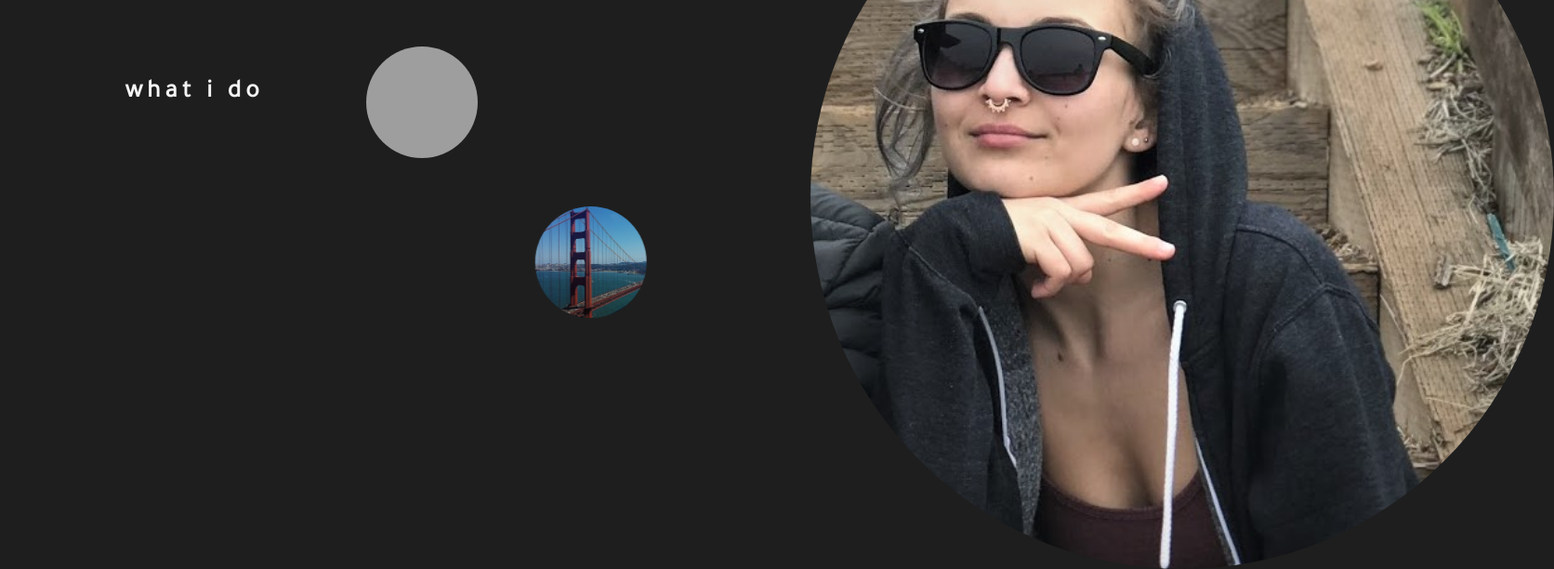
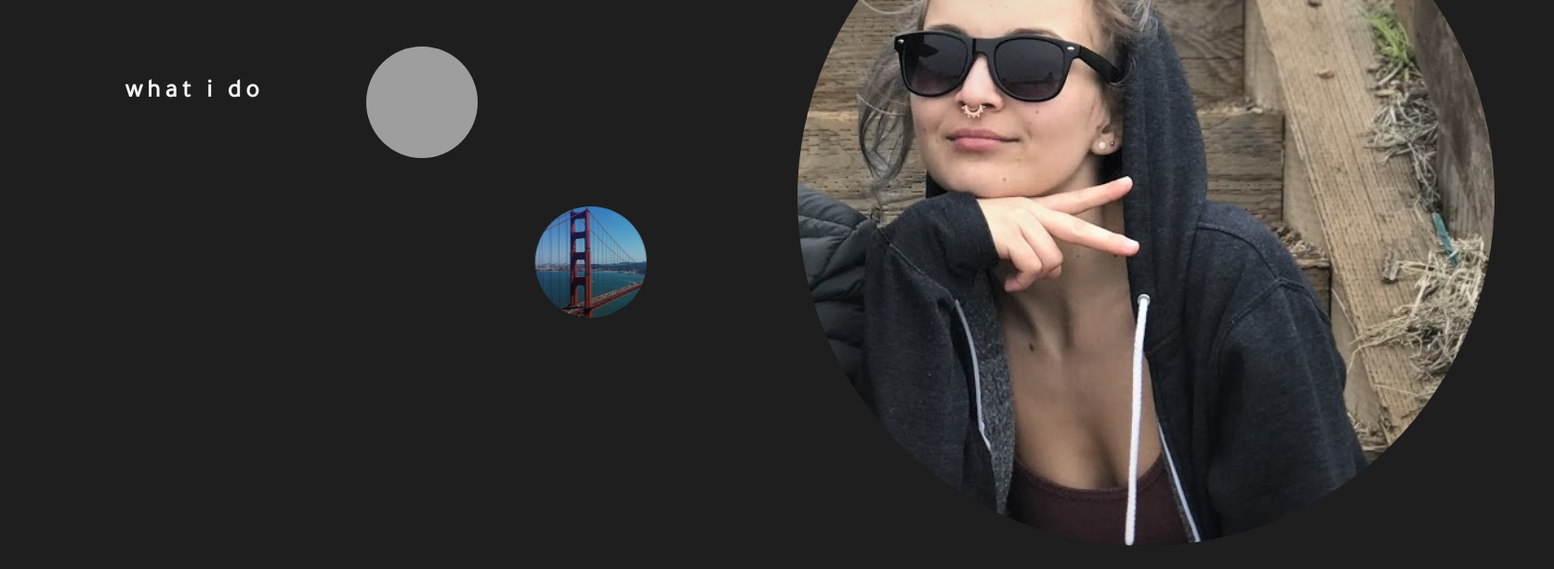
Before and after one commit to rayiram/rayiram.github.io, a plain HTML site: page index.html in a window 1280 px wide. Shown: the part 188-800 px from the top of the page at 93% size, 1672 px wide, since content can reach past the window. Drawn offline with nearby package versions, Linux system fonts and the light colour scheme; grey boxes are pictures that could not be loaded.

Commit message:
changed bg size and shifted back in a little

```diff
--- a/assets/styles.css
+++ b/assets/styles.css
@@ -348,11 +348,11 @@ img {
 }
 
 .bg {
-	height: 800px;
-	width: 800px;
+	height: 750px;
+	width: 750px;
 	background-size: cover;
-	border-radius: 800px;
-	right: -30%;
+	border-radius: 750px;
+	right: -25%;
 	position: relative;
 	opacity: .8;
 }
```
